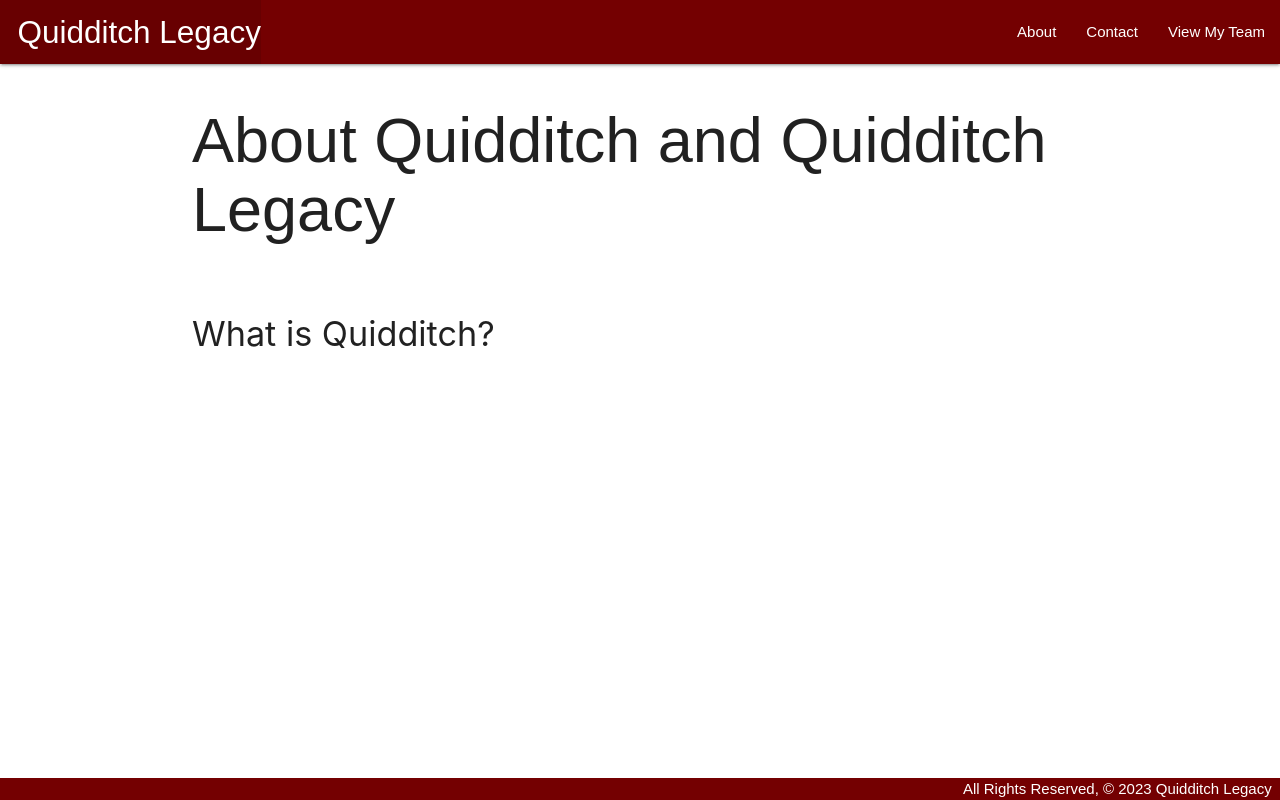
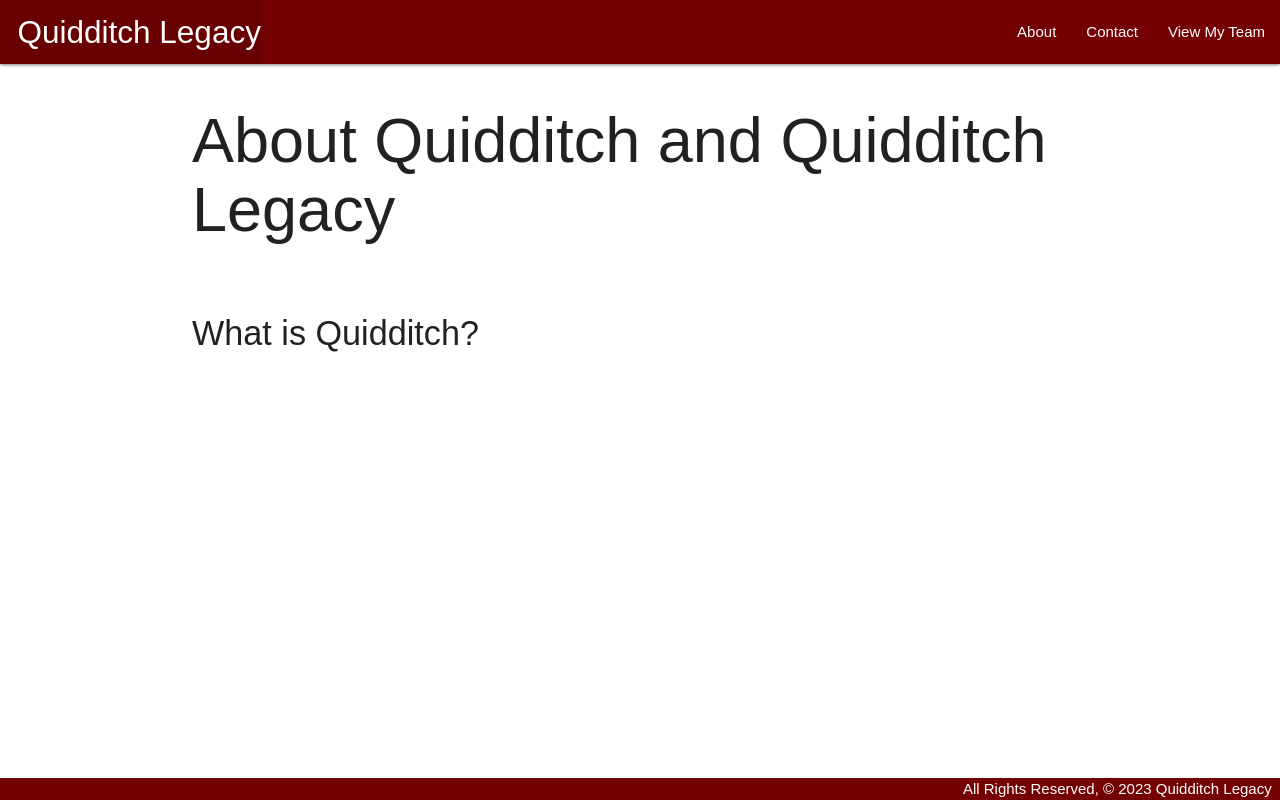
Before and after one commit to SungMK/Quidditch-Legacy, a Django app: page /about/ in a window 1280 px wide. Run offline with Django 4.2, Linux system fonts and the light colour scheme; some web fonts are replaced.

Commit message:
add more fonts

```diff
--- a/main_app/static/css/style.css
+++ b/main_app/static/css/style.css
@@ -1,9 +1,17 @@
-@import url('https://fonts.cdnfonts.com/css/harry-potter');
+@import url('https://fonts.cdnfonts.com/css/harry-potter'); /* Harry Potter Font */
+@import url('https://fonts.cdnfonts.com/css/harrypotter7'); /* Blocky Harry Potter Font */
+@import url('https://fonts.cdnfonts.com/css/magic-school-one'); /* More Readable, Medieval Font */
 
 body {
     display: flex;
     min-height: 100vh;
     flex-direction: column;
+    font-family: 'HarryPotter7', sans-serif;
+}
+
+.alternate-font {
+    font-family: 'Magic School One', sans-serif;
+    font-family: 'Magic School Two', sans-serif;
 }
 
 main {
```
